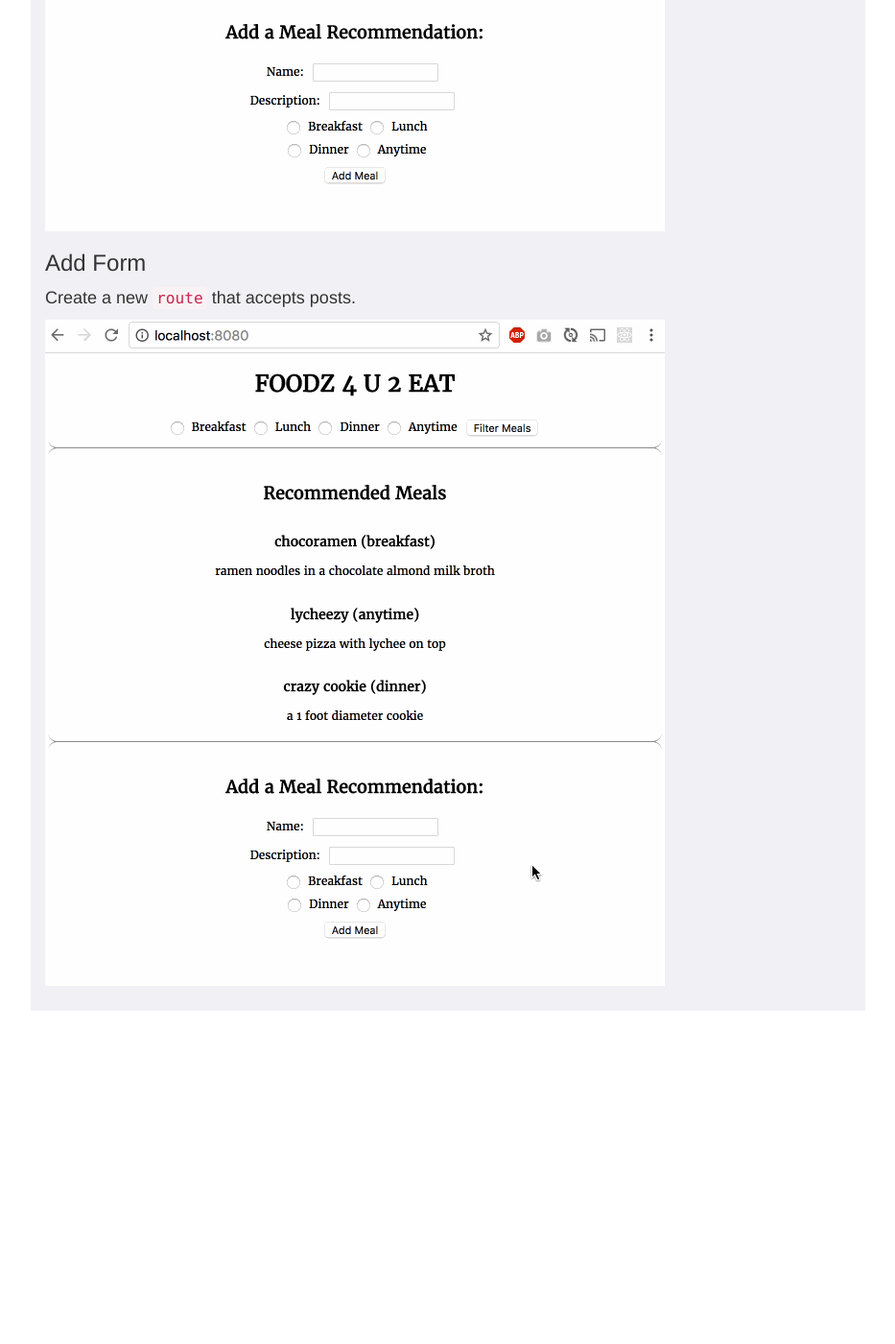
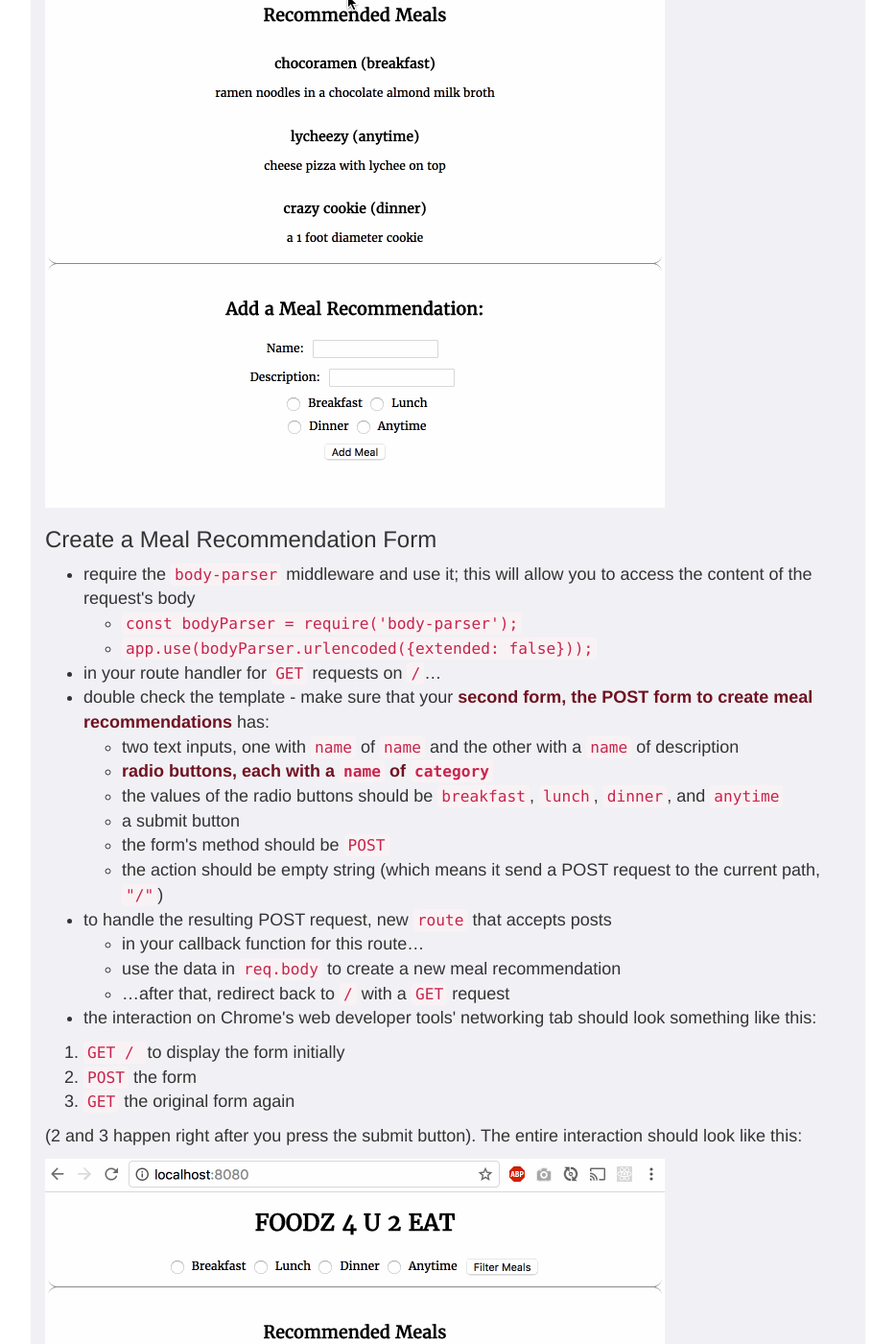
Before and after one commit to foureyes/csci-ua.0480-spring2017-008, a Jekyll site: the page built from homework/04.markdown, in a window 1280 px wide and 1400 px high, scrolled down 9790 px. Shown: the whole window at 96% size, without its empty margins (173-1106 px from the left). Built offline with Jekyll 4.4.1, drawn with Linux system fonts in a browser that asks for light colours; before the commit the page ends 10882 px from its top, so only the background shows below that; some of the changed text lies outside the part shown.

Commit message:
add homework 04

```diff
--- a/homework/04.markdown
+++ b/homework/04.markdown
@@ -8,8 +8,6 @@ title: CSCI-UA.0480 - Homework #4
 	<div class="panel-body" markdown="block">
 
 # Express - Static Files, Forms, and Templating __Due  March 2nd__, by 11PM
-
-<h2 style="color:red">DRAFT. Parts 1 and 2 should be usable, but part 3 needs a little more detail</h2>
 
 ## Overview
 
@@ -262,6 +260,11 @@ First, lets make sure we can serve up static content, like css and images.
 
 You'll need to forms for this site: one to filter the meal recommendations, the other to add a meal recommendation
 
+For a quick refresher on forms, check out:
+
+* [these slide](../slides/10/forms.html)
+* [the form element documentation on mdn](https://developer.mozilla.org/en-US/docs/Web/Guide/HTML/Forms/How_to_structure_an_HTML_form#The_<form>_element), and a [lengthy article on using forms](https://developer.mozilla.org/en-US/docs/Web/Guide/HTML/Forms/My_first_HTML_form)
+
 1. create a `GET` form that has a blank `action` (so that submissions request the same path); this is the __filter form__:
     * use radio buttons to allow the user to choose which category to filter by
     * __name the radio buttons `filterCategory`__
@@ -308,18 +311,50 @@ Here's what the page should look like after going to `/`:
 ![paths](../resources/img/hw04-foodz-01-paths.gif)
 
 
-### Filter Form
+### Filter Meal Recommendations Form
 
-In your `get` route, filter the bojects passed to render by using the values passed through the filter form (these will be in `req.query`). The interaction should look like this:
+In your `get` route, filter the objects passed to render by using the values passed through the filter form (these will be in `req.query`).
+
+* in your route handler for <code>GET</code> requests on <code>/</code>...
+* double check the template - make sure that your __filter / GET__ form has:
+    * __radio buttons, each with a `name` of `filterCategory`__
+    * the values of the radio buttons should be `breakfast`, `lunch`, `dinner`, and `anytime`
+    * a submit button
+    * the form's method should be <code>GET</code>
+    * the action should be empty string (which means it just goes back to <code>"/"</code>)
+* use the values from the query string that results in submitting the form by accessing `req.query`
+* these values should be used to filter the meals that are displayed to the user
+
+The interaction should look like this:
 
 ![filter](../resources/img/hw04-foodz-02-filter.gif)
 
-### Add Form
+### Create a Meal Recommendation Form
 
-Create a new `route` that accepts posts.
+* require the <code>body-parser</code> middleware and use it; this will allow you to access the content of the request's body
+    * `const bodyParser = require('body-parser');`
+    * `app.use(bodyParser.urlencoded({extended: false}));`
+* in your route handler for <code>GET</code> requests on <code>/</code>...
+* double check the template - make sure that your __second form, the POST form to create meal recommendations__  has:
+    * two text inputs, one with `name` of `name` and the other with a `name` of description
+    * __radio buttons, each with a `name` of `category`__
+    * the values of the radio buttons should be `breakfast`, `lunch`, `dinner`, and `anytime`
+    * a submit button
+    * the form's method should be <code>POST</code>
+    * the action should be empty string (which means it send a POST request to the current path, <code>"/"</code>)
+* to handle the resulting POST request, new `route` that accepts posts
+	* in your callback function for this route...
+	* use the data in `req.body` to create a new meal recommendation
+	* ...after that, redirect back to <code>/</code> with a <code>GET</code> request
+* the interaction on Chrome's web developer tools' networking tab should look something like this:
+
+1. <code>GET / </code> to display the form initially
+2. `POST` the form
+3. `GET` the original form again
+
+(2 and 3 happen right after you press the submit button). The entire interaction should look like this:
 
 ![add](../resources/img/hw04-foodz-03-add.gif)
-
 
 
 {% comment %}
@@ -339,45 +374,6 @@ First, get some logging together so that you can troubleshoot. Log out the reque
 
 __Once it's working, create a form...__
 
-* for a quick refresher on forms, check out:
-    * [these slide](../slides/10/forms.html)
-    * [the form element documentation on mdn](https://developer.mozilla.org/en-US/docs/Web/Guide/HTML/Forms/How_to_structure_an_HTML_form#The_<form>_element), and a [lengthy article on using forms](https://developer.mozilla.org/en-US/docs/Web/Guide/HTML/Forms/My_first_HTML_form)
-* add a form beneath the list of birds
-	* it should have a text <code>input</code>(name it appropriately... you'll see that name in the request body!)
-	* ...as well as a submit <code>input</code>
-* the form's method should be <code>POST</code>
-* the action should be empty string <code>""</code> or <code>birds</code> (it's <code>POST</code>ing to itself)
-* modify __app.js__... add a route so that it accepts <code>POST</code> requests on <code>/birds</code>
-	* in your callback function for this route...
-	* use the bird name that was passed in from the form (it should be in the request's body)...
-	* to search the current list of birds for an entry with the same name as what is the request's body
-	* if it exists, add one to it
-	* if it doesn't, create an object for it, with quantity one, and add it to the list
-	* ...after that, redirect back to <code>/birds</code> with a <code>GET</code> request
-* the log should look something like this:
-
-<code>GET</code> the list page.
-
-<pre><code data-trim contenteditable>GET /birds
-=====
-req.body: {}
-</code></pre>
-
-<code>POST</code> the form (notice the body).
-
-<pre><code data-trim contenteditable>POST /birds
-=====
-req.body: { name: 'Ostrich', add: 'Add Another Bird' }
-</code></pre>
-
-<code>GET</code> the list page again.
-
-<pre><code data-trim contenteditable>GET /birds
-=====
-req.body: {}
-</code></pre>
-
-
 ## Part 5 - Settings Page, Filtering With GET
 
 
@@ -393,15 +389,6 @@ This feature will allow users to filter the birds on the homepage based on numbe
 
 __Create a form to set the minumum value.__
 
-* the settings page should field <code>GET</code> requests on the path, <code>/settings</code>
-* add a link to a _list_ page (birds)
-* add an <code>h3</code> header with text indicating that this is the _settings_ page
-* add a form to your settings page
-	* it should have a text <code>input</code>(name it appropriately... you'll see that name in the request body!)
-	* ...as well as a submit <code>input</code>
-* the form's method should be <code>GET</code>
-* the action should be empty string <code>"/birds"</code> (it's sending you back to the list of birds)
-* the page should look like:
 
 <div markdown="block" class="img">
 ![settings](../resources/img/hw4-settings.png)
```
